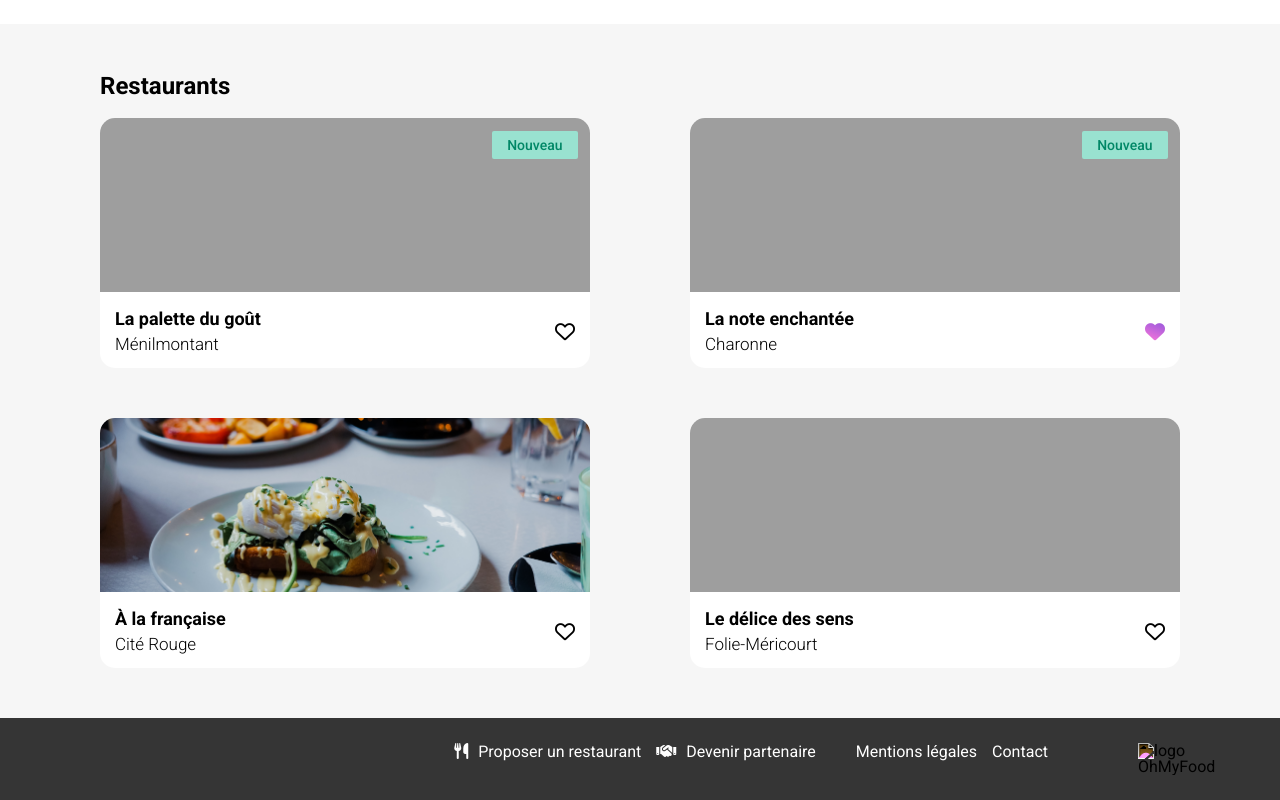
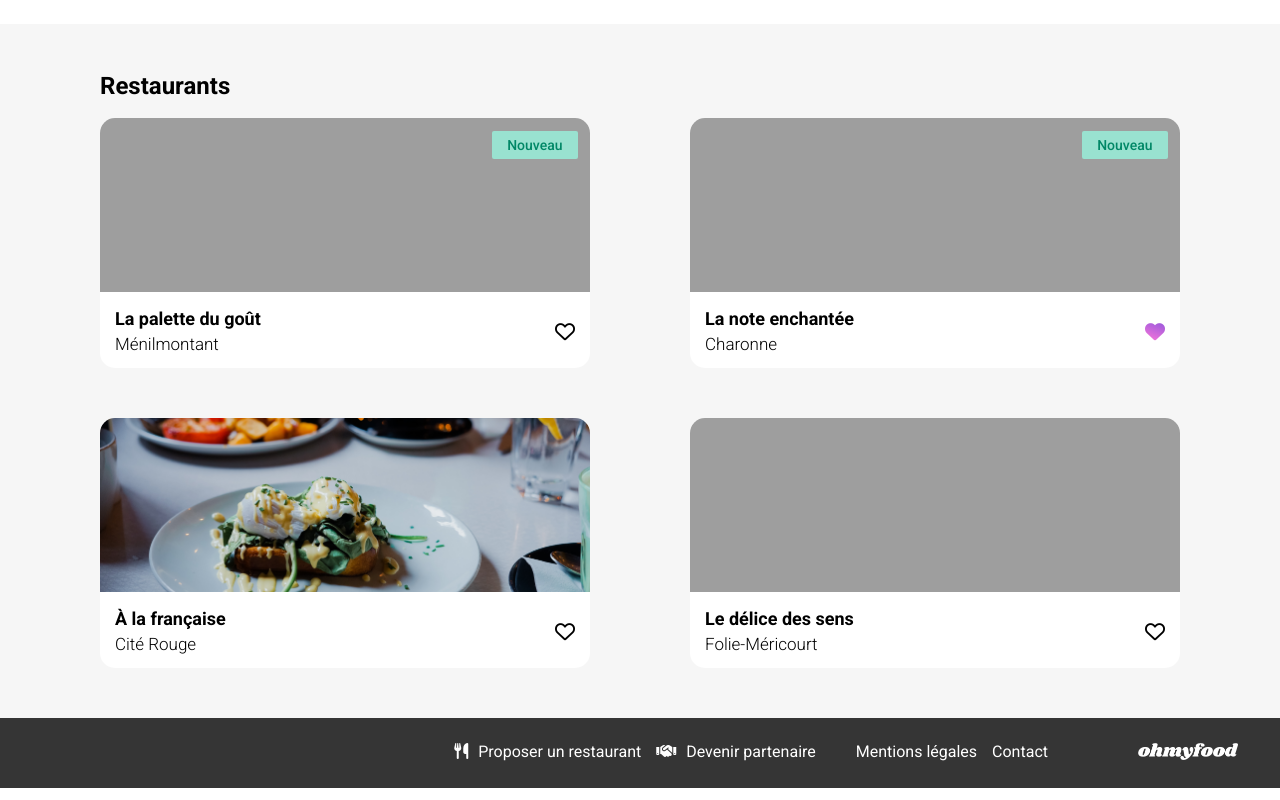
Before and after one commit to ThomasPhpn/OC-ohmyfood, a plain HTML site: page index.html in a window 1280 px wide. Shown: the part 552-1352 px from the top of the page. Drawn offline with Linux system fonts and the light colour scheme; the site is published under a folder, as on GitHub Pages, so addresses that start at the root find nothing.

Commit message:
logo change

```diff
--- a/index.html
+++ b/index.html
@@ -179,7 +179,7 @@
     </main>
     <footer>
       <div class="footer">
-        <img src="/images/logo/ohmyfood.png" alt="logo OhMyFood" />
+        <img src="images/logo/ohmyfood.png" alt="logo OhMyFood" />
         <ul>
           <li><i class="fa-solid fa-utensils"></i>Proposer un restaurant</li>
           <li class="footer-partenaire">
```
